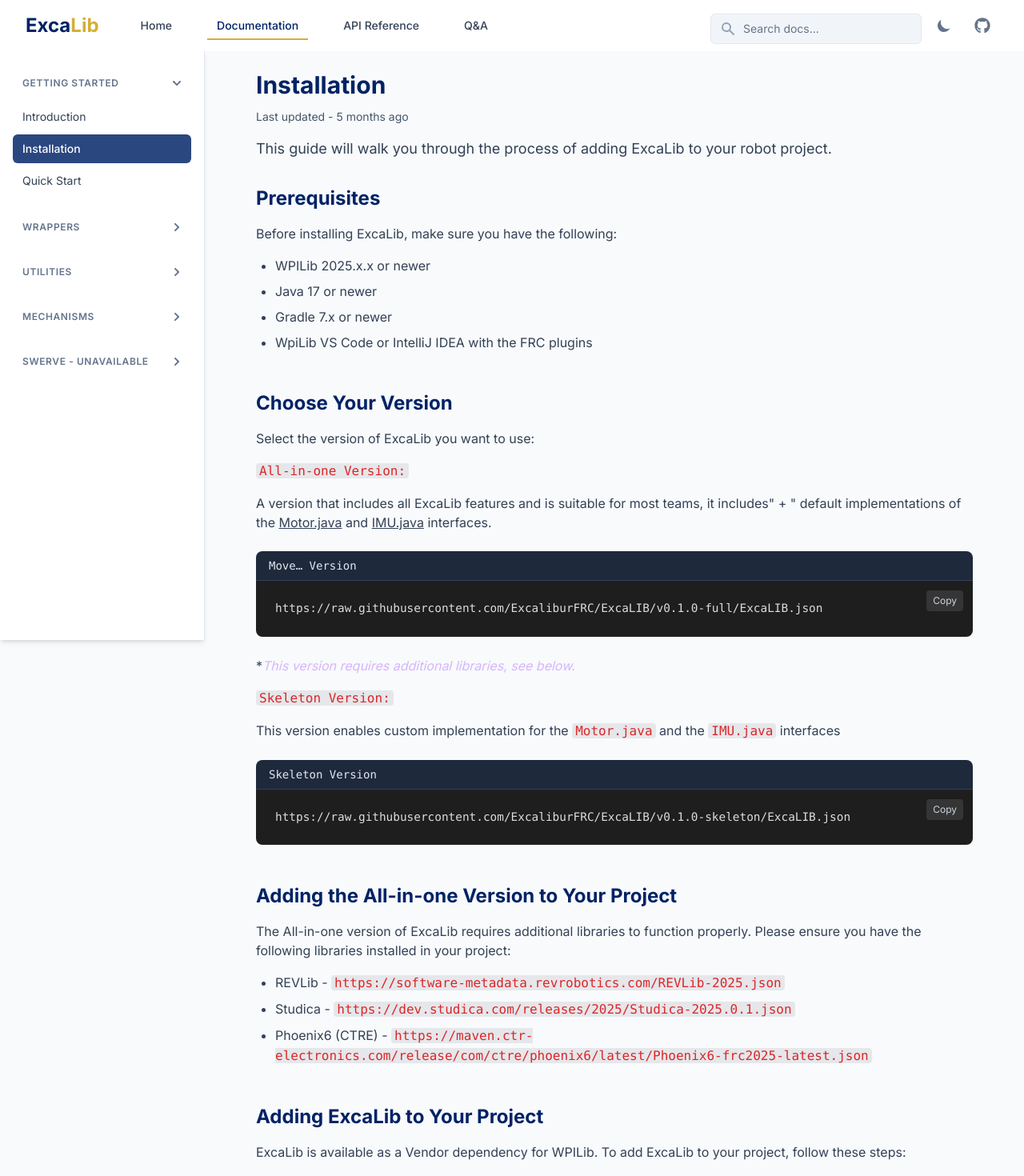
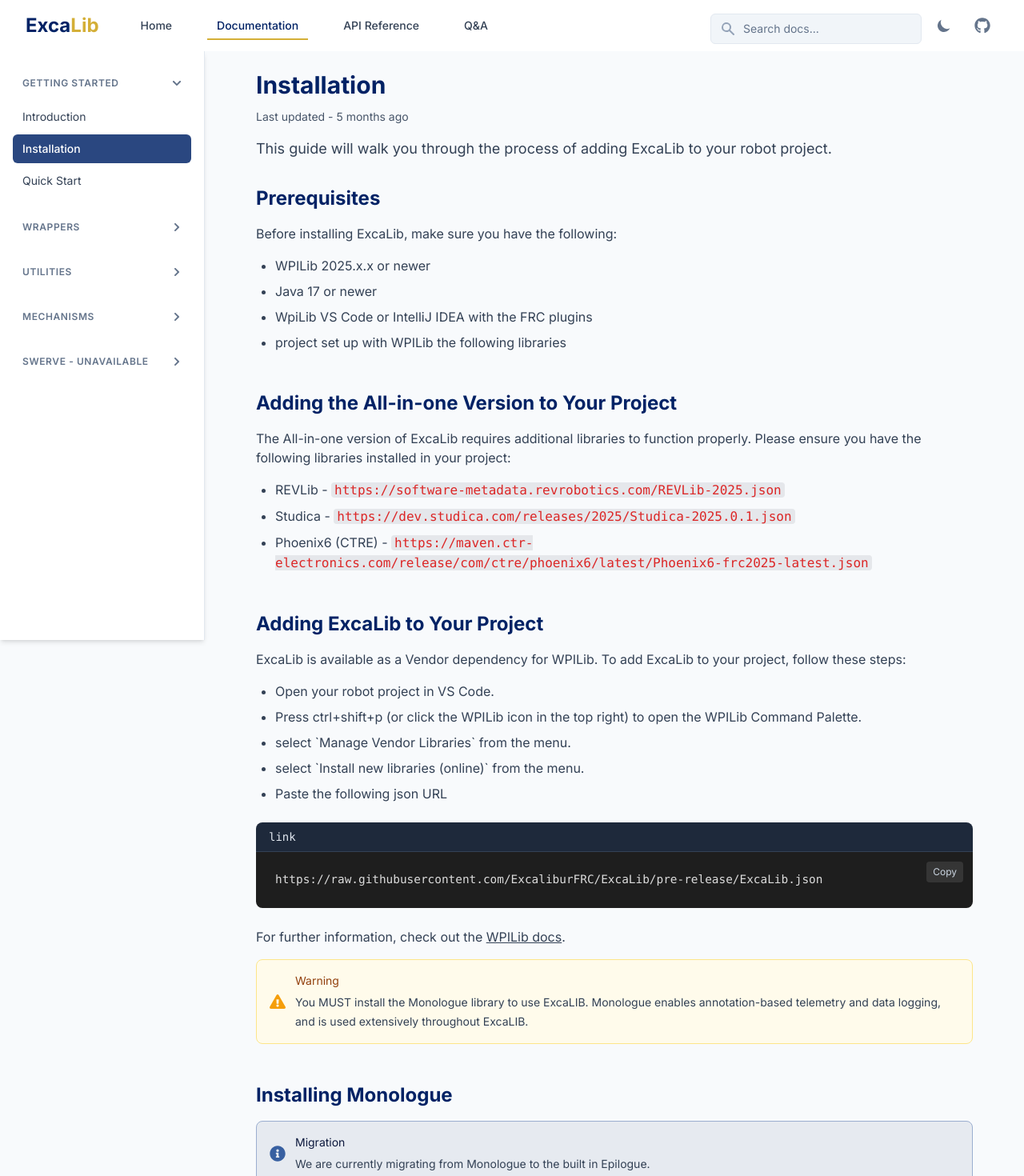
Before and after one commit to ExcaliDevBot/ExcaLibDoc, a React (Vite) app: page /docs/installation in a window 1280 px wide. Shown: the top 1470 px of the page at 80% size. Built offline with nearby package versions, Linux system fonts and the light colour scheme.

Commit message:
update: correct GitHub link in Footer and enhance installation documentation with migration info

```diff
--- a/src/components/Footer.jsx
+++ b/src/components/Footer.jsx
@@ -17,7 +17,7 @@
     {
       title: 'Community',
       links: [
-        { text: 'GitHub', href: 'https://github.com/example/frc-library', external: true },
+        { text: 'GitHub', href: 'https://github.com/ExcaliburFRC/ExcaLib', external: true },
         { text: 'Discord', href: '#', external: true },
         { text: 'Chief Delphi', href: 'https://www.chiefdelphi.com/', external: true },
         { text: 'FRC Blog', href: 'https://www.firstinspires.org/robotics/frc/blog', external: true },
--- a/src/data/introduction/installation.jsx
+++ b/src/data/introduction/installation.jsx
@@ -20,13 +20,13 @@
                     items: [
                         "WPILib 2025.x.x or newer",
                         "Java 17 or newer",
-                        "Gradle 7.x or newer",
-                        "WpiLib VS Code or IntelliJ IDEA with the FRC plugins"
+                        "WpiLib VS Code or IntelliJ IDEA with the FRC plugins",
+                        "project set up with WPILib the following libraries",
                     ]
                 }
             ]
         },
-        {
+        /*{
             id: "choose-version",
             title: "Choose Your Version",
             content: [
@@ -70,7 +70,7 @@
                 },
                 {
                     type: "paragraph",
-                    text: "*/*This version requires additional libraries, see below.*/"
+                    text: "*!/!*This version requires additional libraries, see below.*!/"
                 },
                 {
                     type: "paragraph",
@@ -87,7 +87,7 @@
                     code: `https://raw.githubusercontent.com/ExcaliburFRC/ExcaLIB/v0.1.0-skeleton/ExcaLIB.json`
                 }
             ]
-        },
+        },*/
         {
             id: "gradle",
             title: "Adding the All-in-one Version to Your Project",
@@ -130,7 +130,7 @@
                     type: "code",
                     language: "markdown",
                     title: "link",
-                    code: `https://raw.githubusercontent.com/ExcaliburFRC/ExcaLIB/v0.1.0/ExcaLIB.json`
+                    code: `https://raw.githubusercontent.com/ExcaliburFRC/ExcaLib/pre-release/ExcaLib.json`
                 },
                 {
                     type: "paragraph",
@@ -162,6 +162,12 @@
             id: "gradle",
             title: "Installing Monologue",
             content: [
+                 {
+                    "type": "callout",
+                    "calloutType": "info",
+                    "title": "Migration",
+                    "text": "We are currently migrating from Monologue to the built in Epilogue."
+                },
                 {
                     type: "paragraph",
                     text: "In order to install Monologue, you can follow theses steps:"
@@ -209,6 +215,7 @@
             id: "gradle",
             title: "Using Monologue",
             content: [
+
                 {
                     type: "paragraph",
                     text: "This is a simple example of how to use Monologue in your robot code:"
@@ -294,7 +301,8 @@
                             {" "}for more information.
                         </>
                     )
-                }
+                },
+
             ]
         }
     ]
--- a/src/pages/QA.jsx
+++ b/src/pages/QA.jsx
@@ -16,6 +16,13 @@
     question: 'Is the library ready for use?',
     answer: `Yes, ExcaLib is ready for use! It has been tested and used by Team Excalibur #6738 in the 2025 season, competing in 5 events. While it is still evolving, it provides a solid foundation for building your robot.`,
     tags: ['getting started', 'status', 'excalib']
+  },
+    {
+    id: 3,
+    category: 'Performance',
+    question: 'Why using monologue?',
+    answer: `We used monologue for all the 2025 season, but we are replacing it with the built in Epilogue, this will make the installation process easier and more streamlined. Monologue is a powerful logging library that allows for flexible and efficient logging, which is essential for debugging and monitoring your robot's performance.`,
+    tags: ['telemetry', 'logging', 'epilogue']
   },
 ];
 
```
